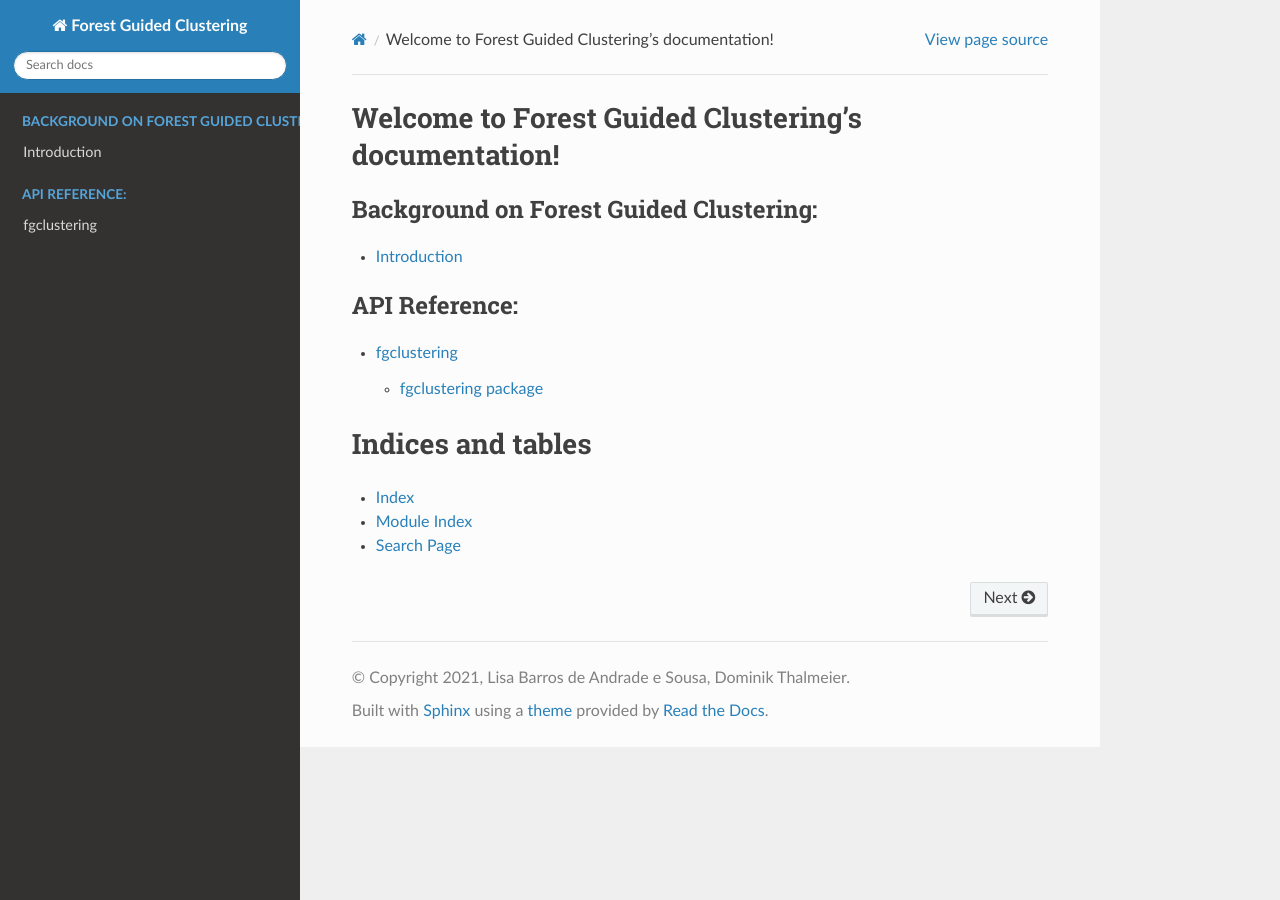
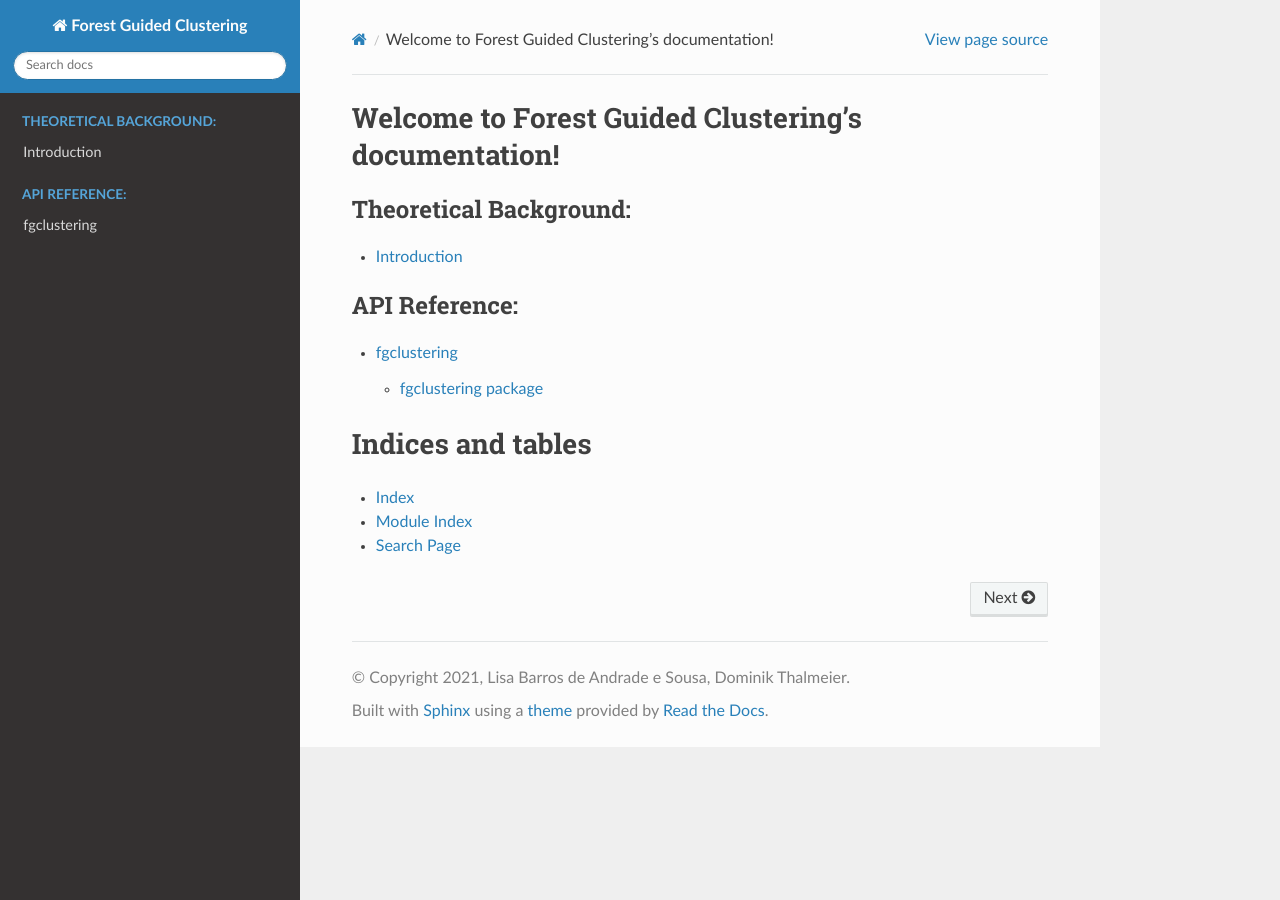
Before and after one commit to HelmholtzAI-Consultants-Munich/fg-clustering, a Sphinx documentation site: the page built from docs/source/index.rst, in a window 1280 px wide. Built offline with Sphinx 7.4.7 and the Read the Docs theme 2.0.0, drawn with Linux system fonts in a browser that asks for light colours.

Commit message:
Update index.rst

```diff
--- a/docs/source/index.rst
+++ b/docs/source/index.rst
@@ -8,7 +8,7 @@ Welcome to Forest Guided Clustering's documentation!
 
 .. toctree::
    :maxdepth: 2
-   :caption: Background on Forest Guided Clustering:
+   :caption: Theoretical Background:
 
    introduction
 
```
